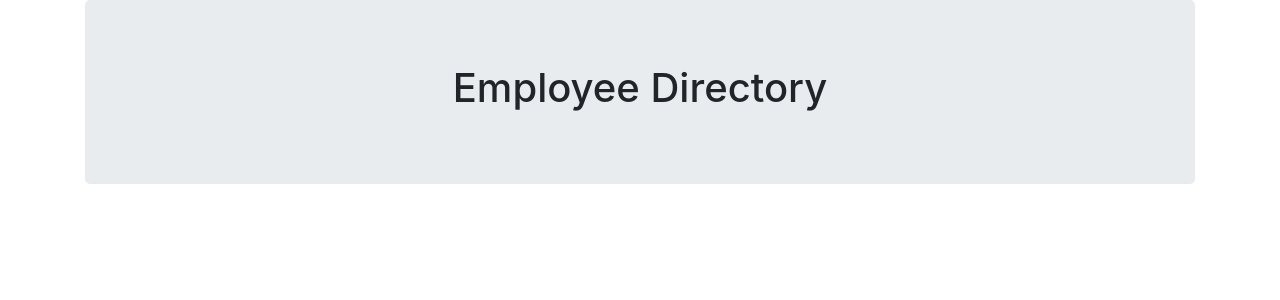
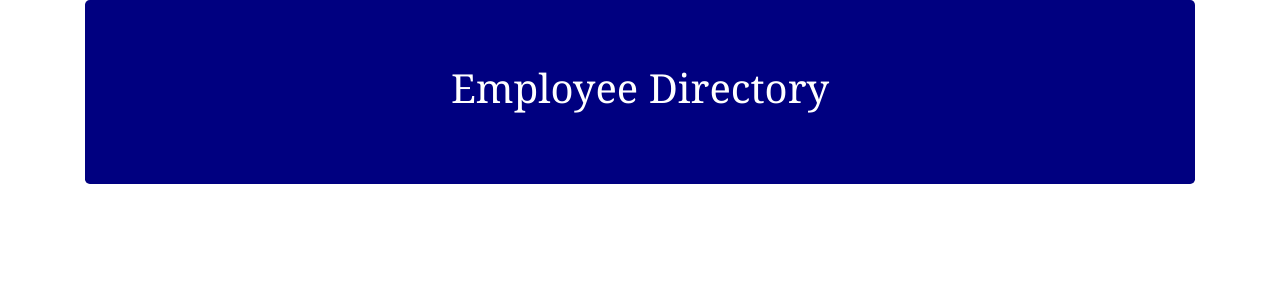
Before and after one commit to laurendoss/EmployeeDirectory, a React (Create React App) app in the folder employee-directory/: page / in a window 1280 px wide. Shown: the top 300 px of the page. Built offline with nearby package versions, Linux system fonts and the light colour scheme.

Commit message:
styled header

```diff
--- a/employee-directory/package.json
+++ b/employee-directory/package.json
@@ -6,7 +6,9 @@
     "@testing-library/jest-dom": "^4.2.4",
     "@testing-library/react": "^9.5.0",
     "@testing-library/user-event": "^7.2.1",
+    "bootstrap": "^4.5.0",
     "react": "^16.13.1",
+    "react-bootstrap": "^1.0.1",
     "react-dom": "^16.13.1",
     "react-scripts": "3.4.1"
   },
--- a/employee-directory/src/components/Header.js
+++ b/employee-directory/src/components/Header.js
@@ -1,16 +1,18 @@
 import React from 'react';
-import "../styles/style.css";
+import "../styles/Header.css";
+import Jumbotron from 'react-bootstrap/Jumbotron'
 
 function Header(){
     return(
         <div className="container">
-        <div className="jumbotron">
+        <Jumbotron className="jumbotron">
           <h1>Employee Directory</h1>
           {/* <p>
             <button className="btn btn-primary btn-lg">Learn more</button>
           </p> */}
+        </Jumbotron>
         </div>
-        </div>
+
     )
 }
 
--- /dev/null
+++ b/employee-directory/src/styles/Header.css
@@ -0,0 +1,6 @@
+.jumbotron {
+    color: white;
+    background-color: navy;
+    width: 100%;
+    font-family: Cambria, Cochin, Georgia, Times, 'Times New Roman', serif;
+}
```
Also changed, not shown: employee-directory/src/styles/style.css (deleted), 1 other file (tests, documents, lock files or other folders).
